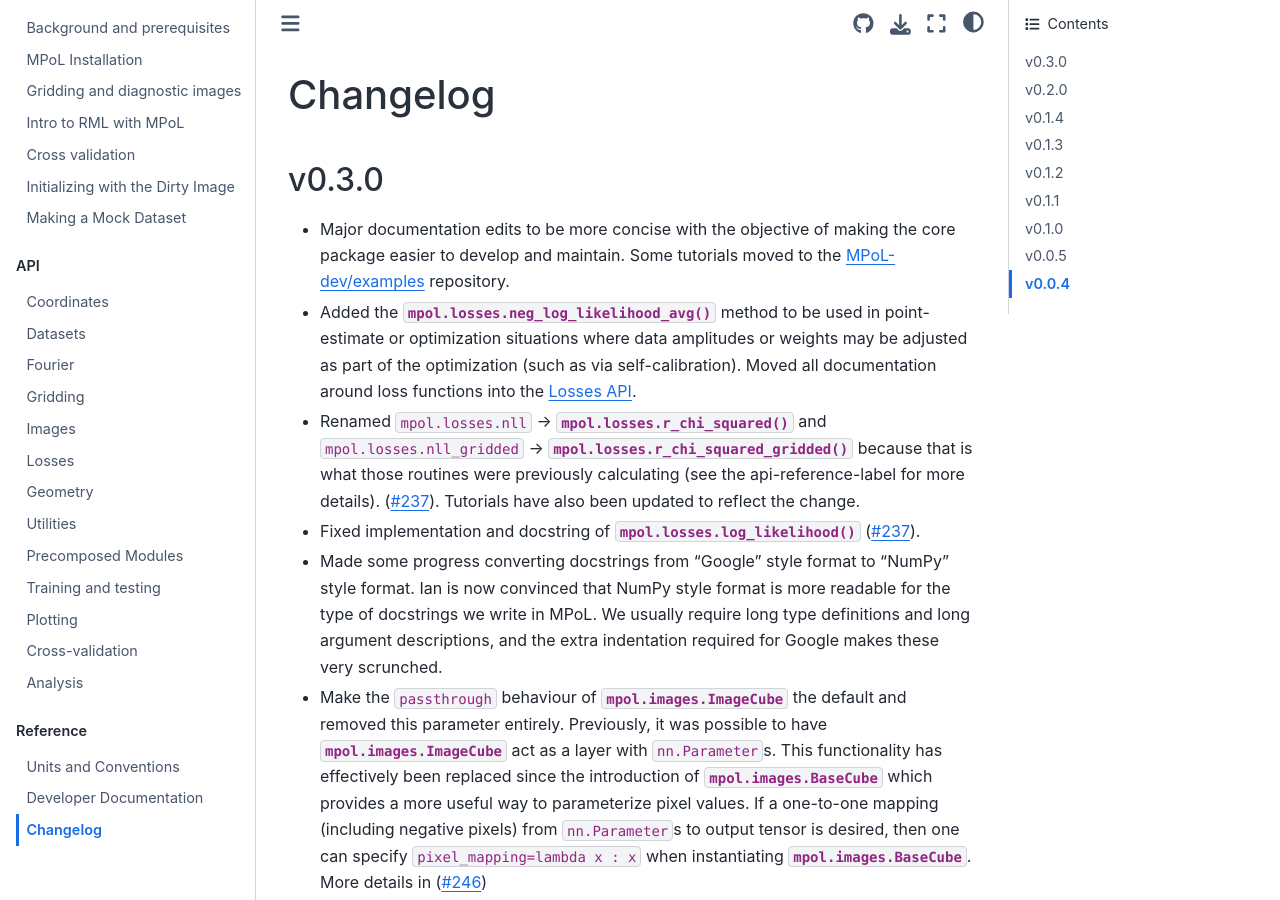
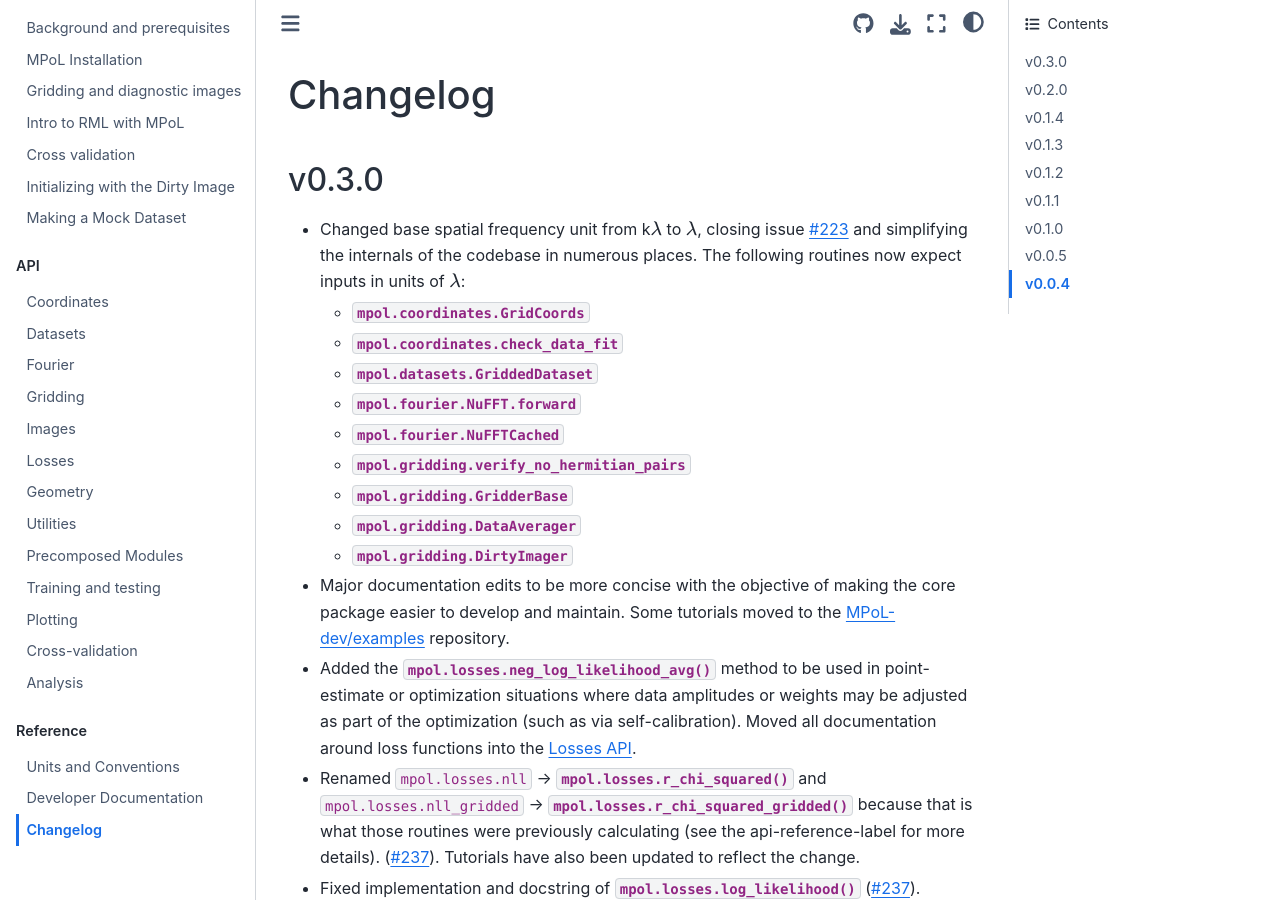
Before and after one commit to MPoL-dev/MPoL, a Sphinx documentation site: the page built from docs/changelog.md, in a window 1280 px wide and 900 px high. Built offline with Sphinx 7.4.7 and the Sphinx Book theme 1.1.4, drawn with Linux system fonts in a browser that asks for light colours.

Commit message:
starting changelog for lambda.

```diff
--- a/docs/changelog.md
+++ b/docs/changelog.md
@@ -3,6 +3,17 @@
 # Changelog
 
 ## v0.3.0
+
+- Changed base spatial frequency unit from k$\lambda$ to $\lambda$, closing issue [#223](https://github.com/MPoL-dev/MPoL/issues/223) and simplifying the internals of the codebase in numerous places. The following routines now expect inputs in units of $\lambda$:
+  - {class}`mpol.coordinates.GridCoords`
+  - {class}`mpol.coordinates.check_data_fit`
+  - {class}`mpol.datasets.GriddedDataset`
+  - {class}`mpol.fourier.NuFFT.forward`
+  - {class}`mpol.fourier.NuFFTCached`
+  - {class}`mpol.gridding.verify_no_hermitian_pairs`
+  - {class}`mpol.gridding.GridderBase`
+  - {class}`mpol.gridding.DataAverager`
+  - {class}`mpol.gridding.DirtyImager`
 - Major documentation edits to be more concise with the objective of making the core package easier to develop and maintain. Some tutorials moved to the [MPoL-dev/examples](https://github.com/MPoL-dev/examples) repository.
 - Added the {meth}`mpol.losses.neg_log_likelihood_avg` method to be used in point-estimate or optimization situations where data amplitudes or weights may be adjusted as part of the optimization (such as via self-calibration). Moved all documentation around loss functions into the [Losses API](api/losses.md).
 - Renamed `mpol.losses.nll` -> {meth}`mpol.losses.r_chi_squared` and `mpol.losses.nll_gridded` -> {meth}`mpol.losses.r_chi_squared_gridded` because that is what those routines were previously calculating (see the {ref}`api-reference-label` for more details). ([#237](https://github.com/MPoL-dev/MPoL/issues/237)). Tutorials have also been updated to reflect the change.
```
